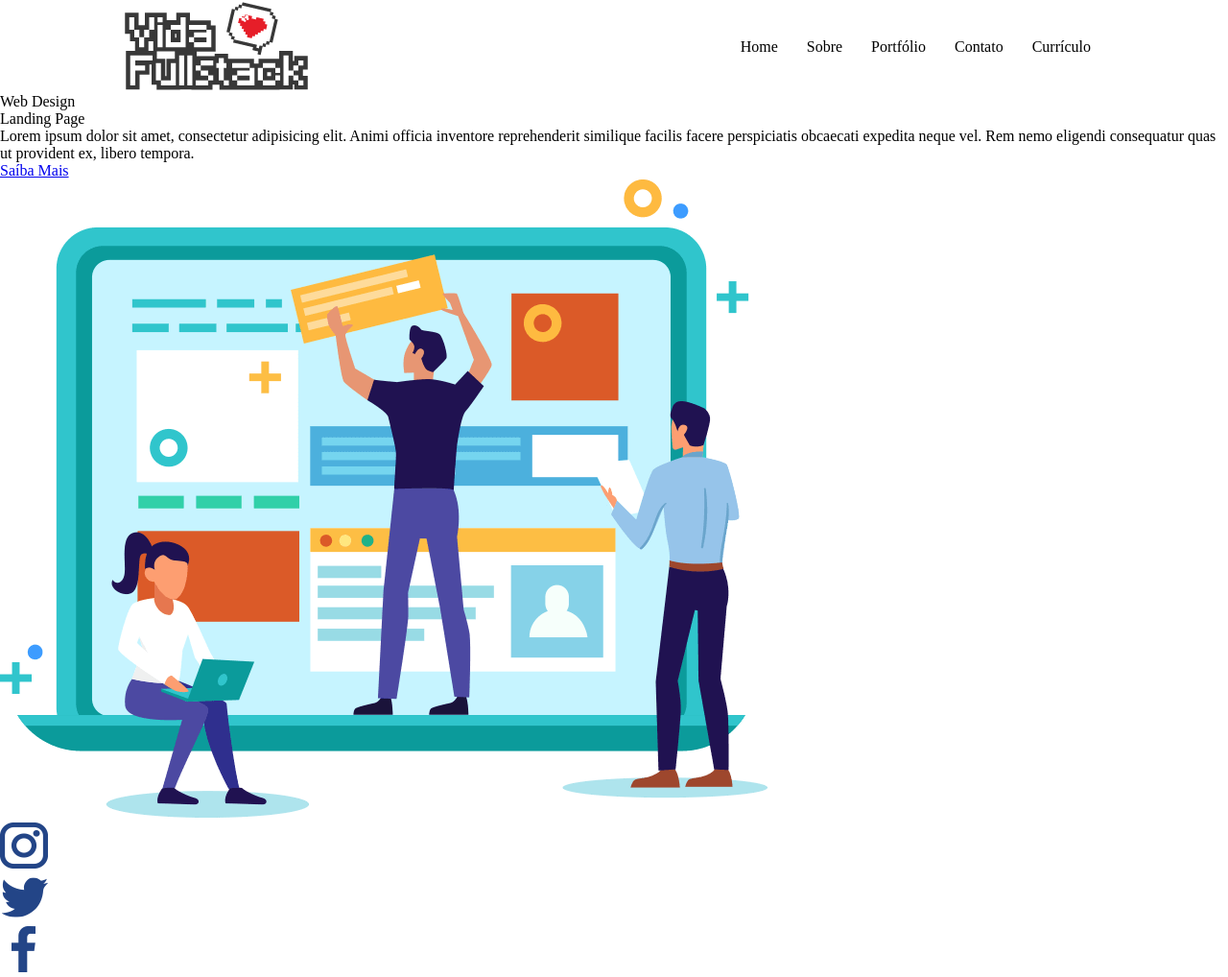
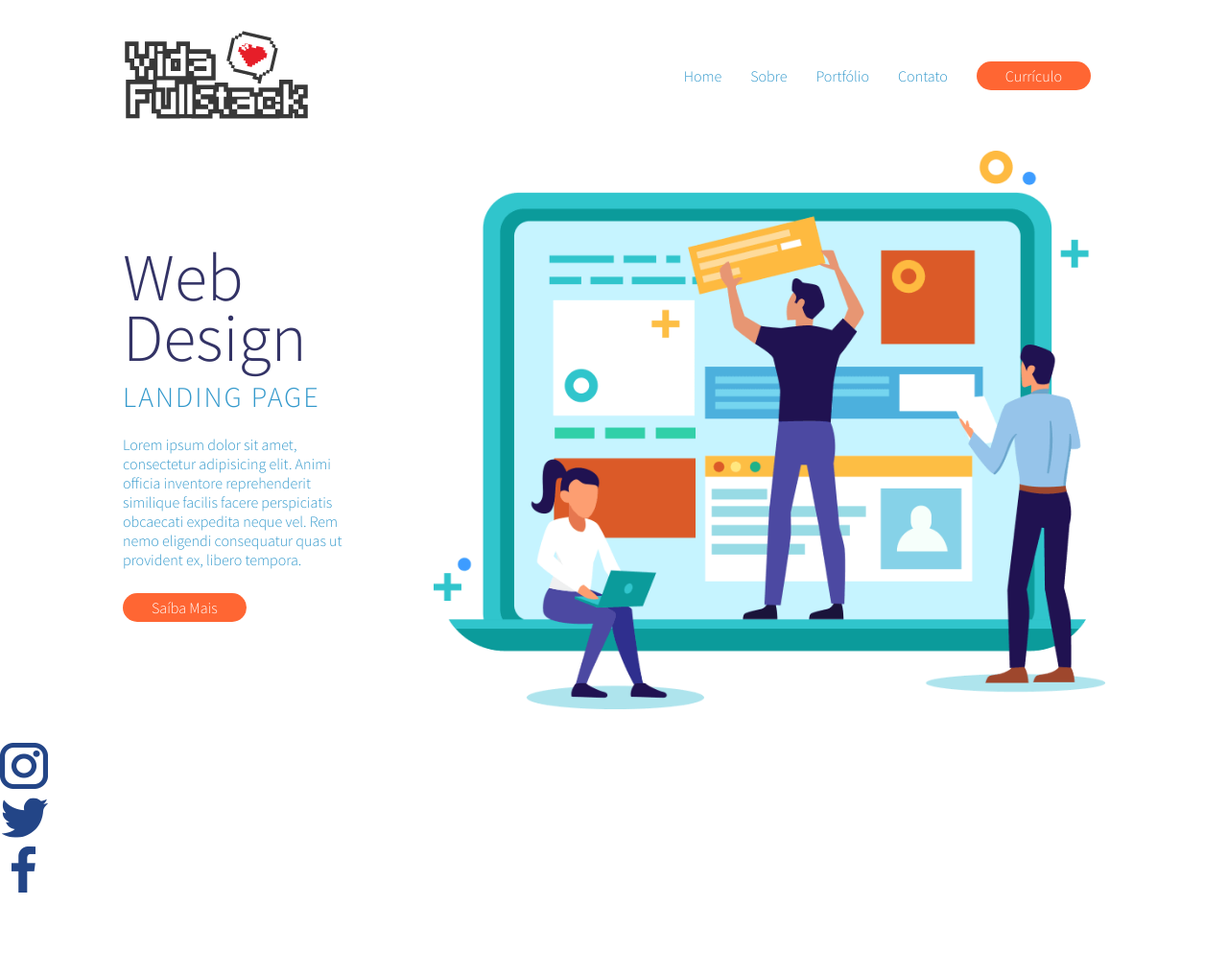
Before and after one commit to irion-silva/Landing-Page, a plain HTML site: page index.html in a window 1280 px wide. Shown: the whole page at 96% size. After the commit the page ends 935 px from the top, so only its background shows below. Drawn offline with Linux system fonts and the light colour scheme.

Commit message:
Adicionando arquivos css e alteracoes no mesmo

```diff
--- /dev/null
+++ b/assets/img/css/buttons.css
@@ -0,0 +1,9 @@
+.btn {
+     padding: 5px 30px;
+     border-radius: 20px;
+}
+
+.btn.btn-laranja {
+    background: #FF6633;
+    color: #fff;
+}
--- a/assets/img/css/header.css
+++ b/assets/img/css/header.css
@@ -1,9 +1,4 @@
-header {
-    width: 1024px;
-    margin: 0 auto;
-
-    display: flex;
-    flex-direction: row;
+header section {
     justify-content: space-between;
     align-items: center;
 }
@@ -11,9 +6,11 @@ header {
 header nav ul {
     display: flex;
     flex-direction: row;
+    align-items: center;
     list-style: none;
 }
 
-header nav ul li {
-    padding: 0 15px;
+header nav ul li a {
+    margin: 0px 15px;
+    color: #3399CC;
 }
--- /dev/null
+++ b/assets/img/css/main.css
@@ -0,0 +1,35 @@
+.sobre-web-design {
+    align-items: center;
+    justify-content: space-between;
+}
+
+.sobre-web-design article {
+    width: 250px;
+}
+
+.sobre-web-design article h1 {
+    font-size: 70px;
+    line-height: 90%;
+    font-weight: 400;
+    color: #333366;
+}
+
+.sobre-web-design article p,
+.sobre-web-design article h2 {
+    color: #3399CC;
+}
+.sobre-web-design article h2 {
+    font-size: 30px;
+    text-transform: uppercase;
+    letter-spacing: 2px;
+    line-height: 200%;
+
+}
+
+.sobre-web-design article p {
+    margin: 10px 0 30px;
+}
+
+.sobre-web-design figcaption img {
+    width: 700px;
+}
--- a/assets/img/css/style.css
+++ b/assets/img/css/style.css
@@ -1,5 +1,12 @@
+/* Fonte */
+@import url('https://fonts.googleapis.com/css2?family=Source+Sans+Pro:ital,wght@0,200;0,300;1,400&display=swap');
+
+/* Componentes */
 @import "./header.css";
+@import "./buttons.css";
+@import "./main.css";
 
+/* Reset CSS */
 * {
     margin: 0px;
     padding: 0px;
@@ -7,4 +14,19 @@
     font-size: 100%;
     font: inherit;
     vertical-align: baseline;
+    text-decoration: none;
+    font-family: 'Source Sans Pro', sans-serif;
+    font-weight: 300;
 }
+
+.container {
+    width: 1024px;
+    margin: 30px auto;
+    display: flex;
+    flex-direction: column;
+}
+
+.row {
+    display: flex;
+    flex-direction: row;
+}
--- a/index.html
+++ b/index.html
@@ -9,27 +9,48 @@
     </head>
     <body>
         <!-- Header -->
-        <header>
-            <img src="./assets/img/logo.png" alt="Logo da empresa XPTO">
+        <header class="container">
+            <section class="row">
+                <img src="./assets/img/logo.png" alt="Logo da empresa XPTO">
 
             <!-- Menu do Site -->
             <nav>
                 <ul>
-                    <li>Home</li>
-                    <li>Sobre</li>
-                    <li>Portfólio</li>
-                    <li>Contato</li>
-                    <li>Currículo</li>
+                    <li>
+                        <a href="#">Home
+                        </a>
+                    </li>
+
+                    <li>
+                        <a href="#">Sobre
+                        </a>
+                    </li>
+
+                    <li>
+                        <a href="#">Portfólio
+                        </a>
+                    </li>
+
+                    <li>
+                        <a href="#">Contato
+                        </a>
+                    </li>
+
+                    <li>
+                        <a href="#" class="btn btn-laranja">Currículo
+                        </a>
+                    </li>
                 </ul>
             </nav>
             <!-- End Menu do Site -->
+            </section>
         </header>
         <!-- End Header -->
 
         <!-- Container -->
-        <main>
+        <main class="container">
             <!-- Section Conteúdo do Site -->
-            <section>
+            <section class="row sobre-web-design">
                 <!-- Conteúdo de Texto Sobre o Site -->
                 <article>
                     <h1>Web Design</h1>
@@ -42,7 +63,7 @@
                         libero tempora.
                     </p>
 
-                    <a href="#">Saíba Mais</a>
+                    <a href="#" class="btn btn-laranja">Saíba Mais</a>
                 </article>
                 <!-- End conteúdo do Texto sobre o Site -->
                 <figcaption>
@@ -68,7 +89,7 @@
                 <li>
                     <a href="#">
                         <img src="assets/img/logo-twitter.png" alt="Twitter"></a>
-                    </li>
+                </li>
 
                 <li>
                     <a href="#">
```
